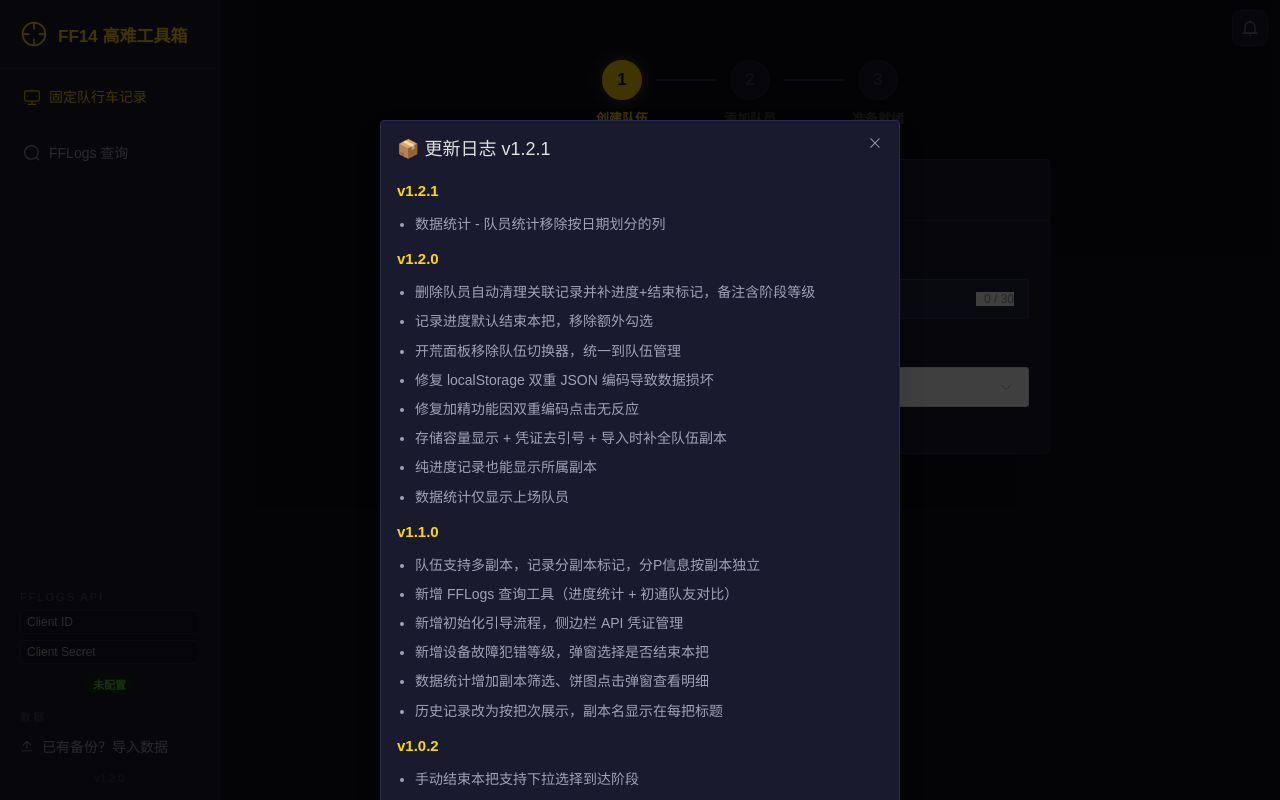
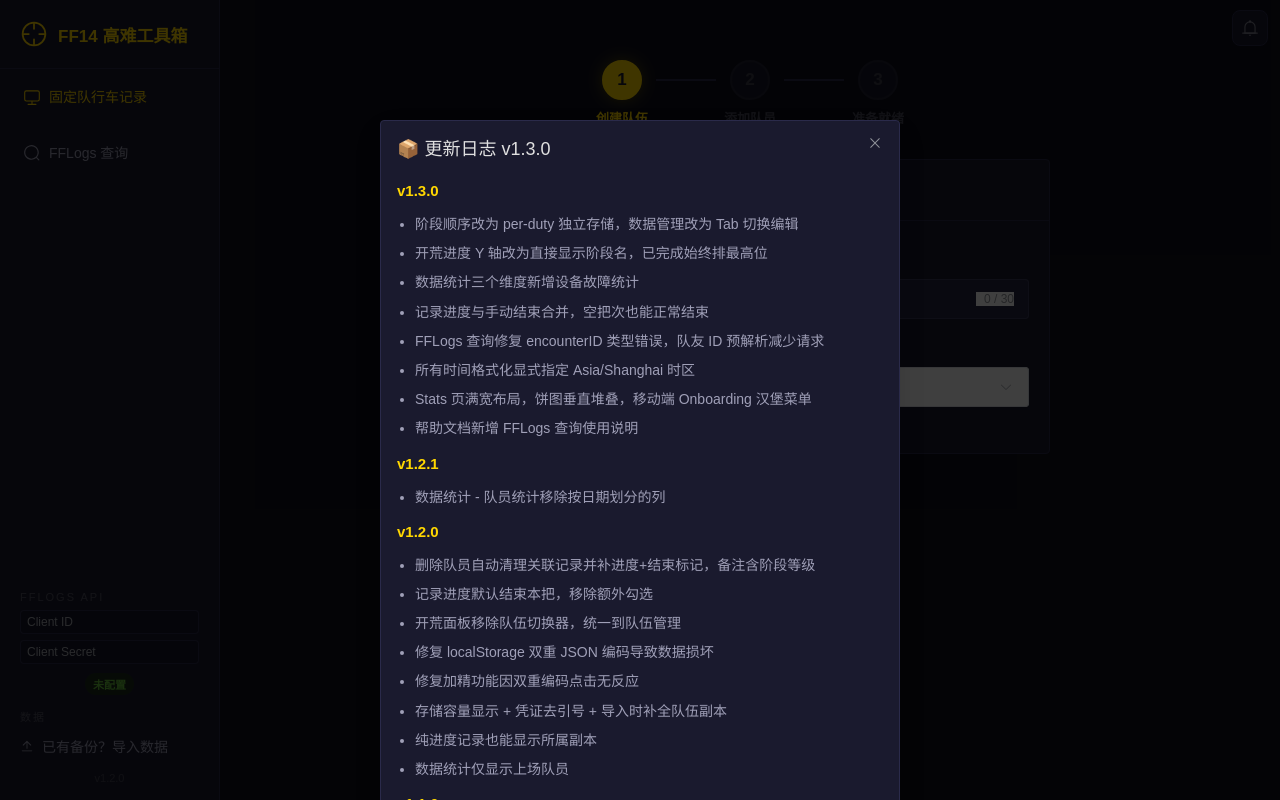
Before and after one commit to spqrwk/ff14-raid-tracker, a Vue app: page /teams in a window 1280 px wide. Built offline with nearby package versions, Linux system fonts and the light colour scheme.

Commit message:
release: v1.3.0

```diff
--- a/src/App.vue
+++ b/src/App.vue
@@ -89,7 +89,7 @@
                 <template v-else>未配置</template>
               </span>
             </div>
-            <div class="version-text">v1.2.1</div>
+            <div class="version-text">v1.3.0</div>
           </div>
         </el-aside>
 
@@ -214,8 +214,18 @@ function dismissWelcome() {
 }
 
 // 更新日志
-const CURRENT_VERSION = '1.2.1'
+const CURRENT_VERSION = '1.3.0'
 const CHANGELOG = {
+  '1.3.0': [
+    '阶段顺序改为 per-duty 独立存储，数据管理改为 Tab 切换编辑',
+    '开荒进度 Y 轴改为直接显示阶段名，已完成始终排最高位',
+    '数据统计三个维度新增设备故障统计',
+    '记录进度与手动结束合并，空把次也能正常结束',
+    'FFLogs 查询修复 encounterID 类型错误，队友 ID 预解析减少请求',
+    '所有时间格式化显式指定 Asia/Shanghai 时区',
+    'Stats 页满宽布局，饼图垂直堆叠，移动端 Onboarding 汉堡菜单',
+    '帮助文档新增 FFLogs 查询使用说明'
+  ],
   '1.2.1': [
     '数据统计 - 队员统计移除按日期划分的列'
   ],
```
